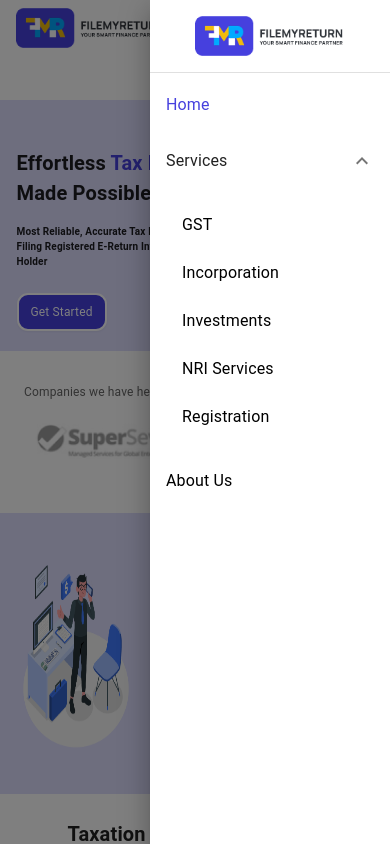
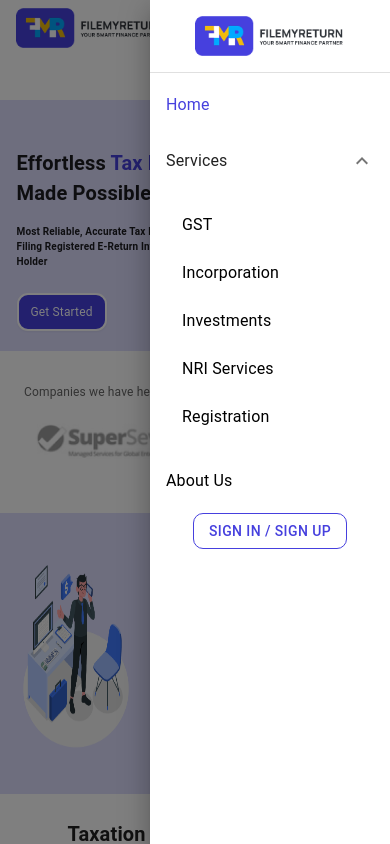
Before and after one commit to rahulchatterjee12/file-my-retun, a Next.js app: page / in a window 390 px wide. Both pictures are taken after a click on the button 338 px from the left and 28 px from the top of the page. Shown: the top 844 px of the page. Built offline with nearby package versions, Linux system fonts and the light colour scheme.

Commit message:
added login button on mobile view

```diff
--- a/src/components/Layout/Navbar/index.jsx
+++ b/src/components/Layout/Navbar/index.jsx
@@ -123,6 +123,17 @@
           </React.Fragment>
         ))}
       </List>
+      <Button
+        variant="outlined"
+        sx={{
+          color: "#4640DE",
+          borderColor: "#4640DE",
+          borderRadius: "10px",
+        }}
+        onClick={() => router.push("/auth")}
+      >
+        Sign in / Sign up
+      </Button>
     </Box>
   );
 
```
